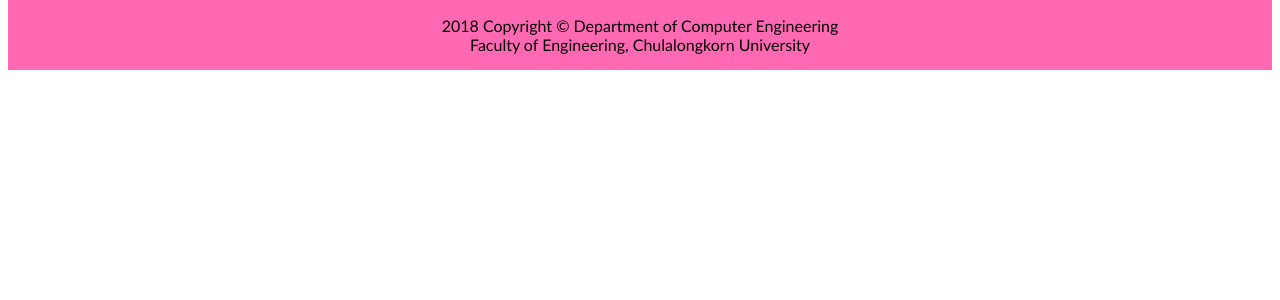
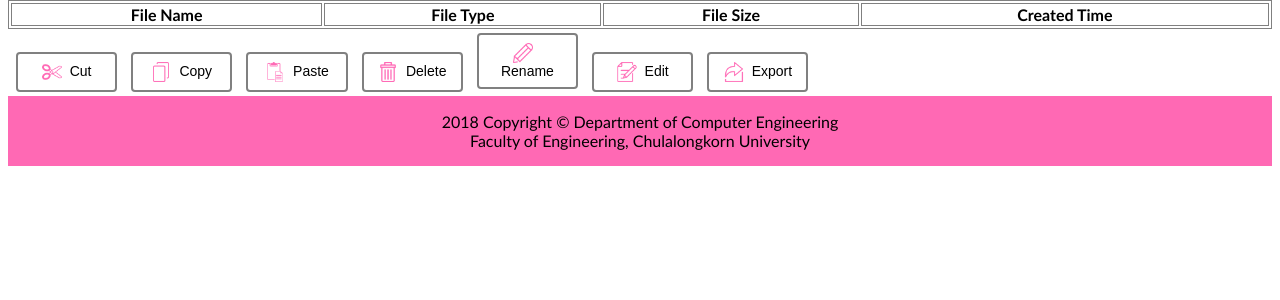
Before and after one commit to peerawutgaga/S-D-Generator, a PHP site: the page made by Source code Manager.html in a window 1280 px wide. Shown: the part 122-422 px from the top of the page. Run offline with PHP 8.4, Linux system fonts and the light colour scheme; lists and menus that the app fills with data are empty.

Commit message:
Finish UI

```diff
--- a/CSS/Create Code.css
+++ b/CSS/Create Code.css
@@ -36,7 +36,7 @@ button{
 button:hover {background-color: #e7e7e7;}
 #editor{
 	text-align: center;
-	padding: 0 em 1em;
+	padding: 0em 1em;
 }
 #codeEditor{
 	width: 95%;
--- a/CSS/Source code Manager.css
+++ b/CSS/Source code Manager.css
@@ -10,3 +10,34 @@ header, footer {
 	text-align: center;
 	padding: 1em;
 }
+table{
+	border: 1px solid gray;
+	width: 100%;
+}
+th{
+	border: 1px solid gray;
+}
+td{
+	border: 1px solid gray;
+}
+button{
+	background-color: white;
+	border: 2px solid gray;
+	border-radius: 4px;
+	width: 8%;
+	padding: 8px 10px;
+	margin: 4px 2px;
+    text-align: center;
+	text-decoration: none;
+	margin-left: 8px;
+    font-size: 14px;
+	cursor: pointer;
+}
+button:hover {background-color: #e7e7e7;}
+
+img{
+	padding-right: 8px;
+	vertical-align: middle;
+	width: 20px;
+	height:20px;
+}
--- a/Create Code.html
+++ b/Create Code.html
@@ -22,7 +22,7 @@
 	<div id = "insert">
 		<button id = "defaultBtn">Default Value</button>
 		<button id = "maxBtn">Max Value</button>
-		<button id = "mintn">Min Value</button>
+		<button id = "minBtn">Min Value</button>
 		<button id = "randomBtn">Random Value</button>
 	</div>
 </article>
--- a/Source code Manager.html
+++ b/Source code Manager.html
@@ -10,7 +10,30 @@
     <header>
         <h1>Stub and Driver Generator Online Tool</h1>
     </header>
+    <article>
+         <!-- File List -->
+        <table>
+            <thead>
+                <tr>
+                    <th>File Name</th>
+                    <th>File Type</th>
+                    <th>File Size</th>
+                    <th>Created Time</th>
+                </tr>
+            </thead>
+        </table>
+        <!-- File Management Panel -->
+        <div id = "fileMgr">
+                <button id = "cutBtn"><img src = "Image/cut.png">Cut</button>
+                <button id = "copyBtn"><img src = "Image/copy.png">Copy</button>
+                <button id = "pasteBtn"><img src = "Image/paste.png">Paste</button>
+                <button id = "deleteBtn"><img src = "Image/delete.png">Delete</button>
+                <button id = "renameBtn"><img src = "Image/rename.png">Rename</button>
+                <button id = "editBtn"><img src = "Image/edit.png">Edit</button>
+		        <button id = "exportBtn"><img src = "Image/export.png">Export</button>
 
+            </div>
+    </article>
     <footer>2018 Copyright &copy; Department of Computer Engineering<br/>
         Faculty of Engineering, Chulalongkorn University</footer>
     <script src="Script/Source code Manager.js"></script>
--- a/index.html
+++ b/index.html
@@ -81,12 +81,12 @@
       <div id = "SetProperties">
         <form id = "codeProperties">
           <h4>Filename</h4>
-          <input type = "text" name = "Filename" size = "30">
+          <input type = "text" name = "Filename" id = "filename">
           <h4>Select Source Code Type</h4>
-          <input type = "radio" name = "sourceCodeType" value = "stub"> Stub</br>
+          <input type = "radio" name = "sourceCodeType" value = "stub" checked = "checked"> Stub</br>
           <input type = "radio" name = "sourceCodeType" value = "driver"> Driver</br>
           <h4>Select Source Code Language</h4>
-          <input type = "radio" name = "sourceCodeLang" value = "Java"> Java</br>
+          <input type = "radio" name = "sourceCodeLang" value = "Java" checked = "checked"> Java</br>
           <input type = "radio" name = "sourceCodeLang" value = "PHP"> PHP</br></br>
         </form>
         <button id = "submitBtn" onclick="createCode()">Create Code</button>
```
Also changed, not shown: CSS/Diagram Manager.css (+24 -0 lines), CSS/Main.css (+27 -3 lines), Diagram Manager.html (+14 -5 lines), 1 other file.
